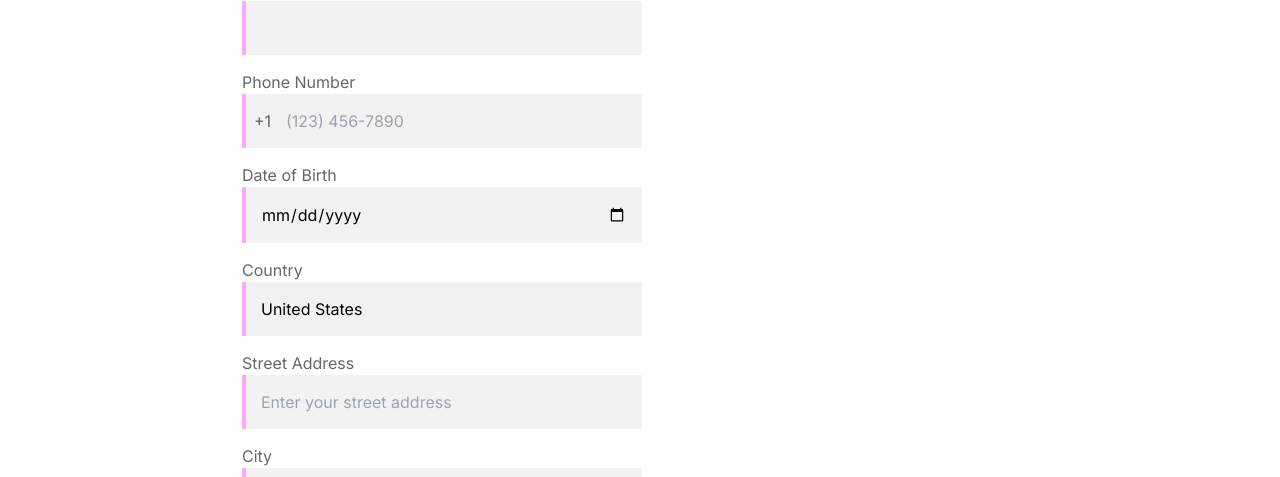
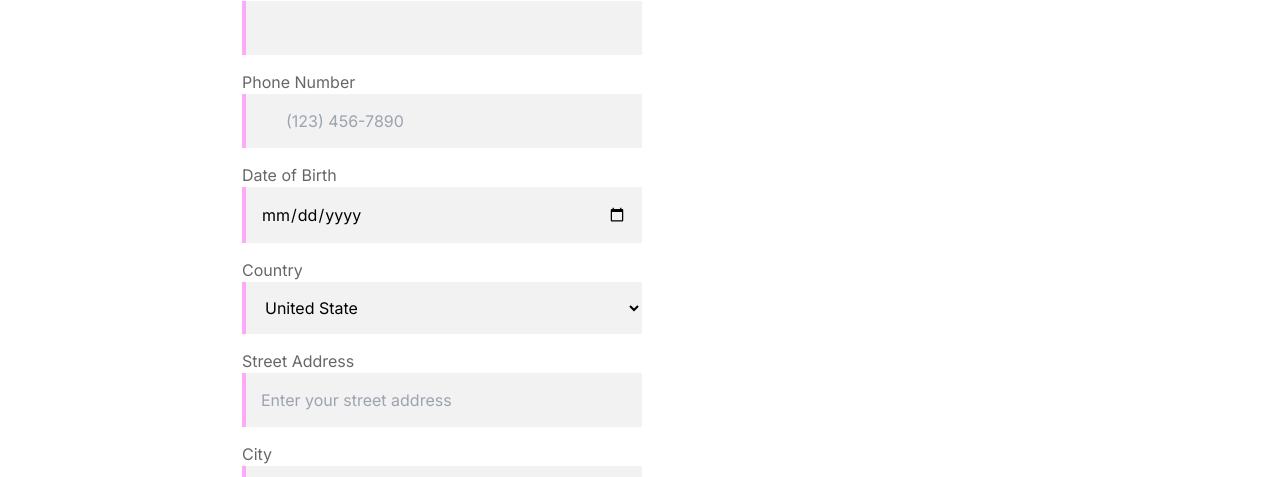
Before and after one commit to AmashChaudhry/pony-party, a Next.js app: page /pages/register-account in a window 1280 px wide. Shown: the part 323-800 px from the top of the page. Built offline with nearby package versions, Linux system fonts and the light colour scheme.

Commit message:
improving register page

```diff
--- a/src/app/pages/register-account/page.jsx
+++ b/src/app/pages/register-account/page.jsx
@@ -17,72 +17,53 @@ export default function RegisterAccount() {
                         <label className="text-black text-opacity-60">Last Name</label><br />
                         <input className="w-[400px] p-[15px] text-[16px] bg-[rgba(0,0,0,0.05)] border-l-4 border-l-[#ffa9f9] focus:outline-none" type="text" required />
                     </div>
-                    <div className="mb-[15px] relative">
-                        <label className="text-black text-opacity-60" htmlFor="phone">Phone Number</label><br />
-                        <div className="relative">
-                            <span className="absolute left-3 top-1/2 transform -translate-y-1/2 text-[16px] text-black text-opacity-60">+1</span>
-                            <input
-                                className="w-[400px] pl-[40px] p-[15px] text-[16px] bg-[rgba(0,0,0,0.05)] border-l-4 border-l-[#ffa9f9] focus:outline-none"
+                    <div className="mb-[15px]">
+                        <label className="text-black text-opacity-60">Phone Number</label><br />
+                        <input className="w-[400px] pl-[40px] p-[15px] text-[16px] bg-[rgba(0,0,0,0.05)] border-l-4 border-l-[#ffa9f9] focus:outline-none"
                             type="tel"
-                                id="phone"
-                                name="phone"
                             placeholder="(123) 456-7890"
                             pattern="^\(\d{3}\) \d{3}-\d{4}$"
                             title="Phone number should be in the format (123) 456-7890"
                             required
                         />
                     </div>
-                    </div>
-
                     <div className="mb-[15px]">
                         <label className="text-black text-opacity-60" htmlFor="dob">Date of Birth</label><br />
                         <input
                             className="w-[400px] p-[15px] text-[16px] bg-[rgba(0,0,0,0.05)] border-l-4 border-l-[#ffa9f9] focus:outline-none"
-                            type="date" id="dob" name="dob"
+                            type="date"
                             required
                         />
                     </div>
                     <div className="mb-[15px]">
-                        <label className="text-black text-opacity-60" htmlFor="country">Country</label><br />
+                        <label className="text-black text-opacity-60">Country</label><br />
+                        <select className="w-[400px] p-[15px] text-[16px] bg-[rgba(0,0,0,0.05)] border-l-4 border-l-[#ffa9f9] focus:outline-none"
+                            required
+                        >
+                            <option value="AL">United State</option>
+                        </select>
+                    </div>
+                    <div className="mb-[15px]">
+                        <label className="text-black text-opacity-60">Street Address</label><br />
                         <input
                             className="w-[400px] p-[15px] text-[16px] bg-[rgba(0,0,0,0.05)] border-l-4 border-l-[#ffa9f9] focus:outline-none"
                             type="text"
-                            id="country"
-                            name="country"
-                            value="United States"
-                            readOnly
-                        />
-                    </div>
-
-                    <div className="mb-[15px]">
-                        <label className="text-black text-opacity-60" htmlFor="street-address">Street Address</label><br />
-                        <input
-                            className="w-[400px] p-[15px] text-[16px] bg-[rgba(0,0,0,0.05)] border-l-4 border-l-[#ffa9f9] focus:outline-none"
-                            type="text"
-                            id="street-address"
-                            name="street-address"
                             placeholder="Enter your street address"
                             required
                         />
                     </div>
                     <div className="mb-[15px]">
-                        <label className="text-black text-opacity-60" htmlFor="city">City</label><br />
+                        <label className="text-black text-opacity-60">City</label><br />
                         <input
                             className="w-[400px] p-[15px] text-[16px] bg-[rgba(0,0,0,0.05)] border-l-4 border-l-[#ffa9f9] focus:outline-none"
                             type="text"
-                            id="city"
-                            name="city"
                             placeholder="Enter your city"
                             required
                         />
                     </div>
-
                     <div className="mb-[15px]">
-                        <label className="text-black text-opacity-60" htmlFor="state">State</label><br />
-                        <select
-                            className="w-[400px] p-[15px] text-[16px] bg-[rgba(0,0,0,0.05)] border-l-4 border-l-[#ffa9f9] focus:outline-none"
-                            id="state"
-                            name="state"
+                        <label className="text-black text-opacity-60">State</label><br />
+                        <select className="w-[400px] p-[15px] text-[16px] bg-[rgba(0,0,0,0.05)] border-l-4 border-l-[#ffa9f9] focus:outline-none"
                             required
                         >
                             <option value="" disabled selected>Select your state</option>
@@ -143,8 +124,6 @@ export default function RegisterAccount() {
                         <input
                             className="w-[400px] p-[15px] text-[16px] bg-[rgba(0,0,0,0.05)] border-l-4 border-l-[#ffa9f9] focus:outline-none"
                             type="text"
-                            id="zip"
-                            name="zip"
                             placeholder="Enter your zip code"
                             pattern="\d{5}(-\d{4})?"
                             title="Zip code should be in the format 12345 or 12345-6789"
```
Lines whose indentation alone changed are shown as unchanged.
